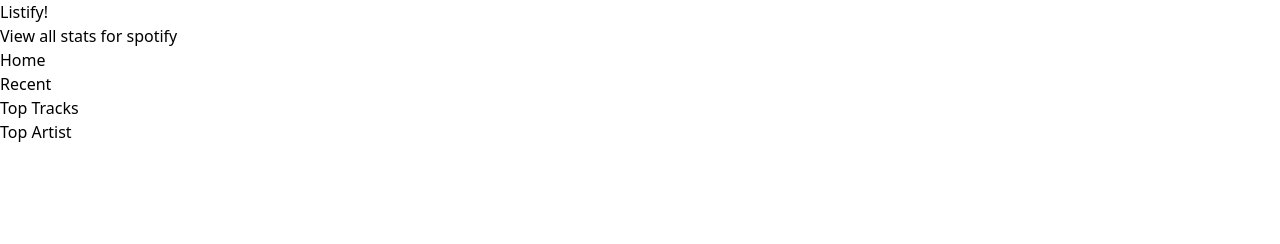
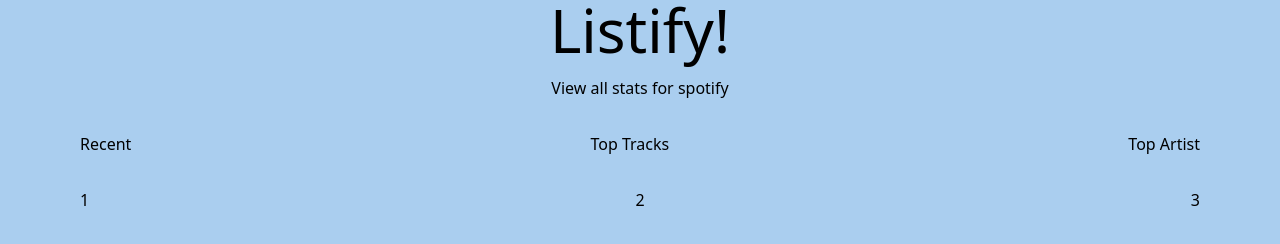
Before and after one commit to Pandie05/Listify, a website: page public/index.html in a window 1280 px wide. Drawn offline with Linux system fonts and the light colour scheme.

Commit message:
more tailwind stuff

```diff
--- a/public/index.html
+++ b/public/index.html
@@ -8,23 +8,29 @@
     <link rel="stylesheet" href="style.css">
 
 </head>
-<body>
+<body class="bg-periwinkle">
 
     <header class="">
-        <h1 class="block ">Listify!</h1>
-        <p class="">View all stats for spotify</p>
+
+        <h1 class="flex justify-center text-6xl"><a href="index.html">Listify!</a></h1>
+
+        <h1 class="text-base flex justify-center pt-4">View all stats for spotify</h1>
+
     </header>
 
     <nav>
-        <ul>
-            <li><a href="index.html">Home</a></li>
+        <ul class="flex justify-between px-20 pt-8">
             <li><a href="">Recent</a></li>
             <li><a href="">Top Tracks</a></li>
             <li><a href="">Top Artist</a></li>
         </ul>
     </nav>
 
-    <main></main>
+    <main class="flex justify-between px-20 pt-8">
+        <ol>1</ol>
+        <ol>2</ol>
+        <ol>3</ol>
+    </main>
 
     <footer></footer>
 
--- a/tailwind.config.js
+++ b/tailwind.config.js
@@ -2,6 +2,10 @@
 module.exports = {
   content: ["./public/**/*.{html,js}"],
   theme: {
+    colors:{
+      'periwinkle': '#AACEEF',
+
+    },
     extend: {},
   },
   plugins: [],
```
Also changed, not shown: public/style.css.
